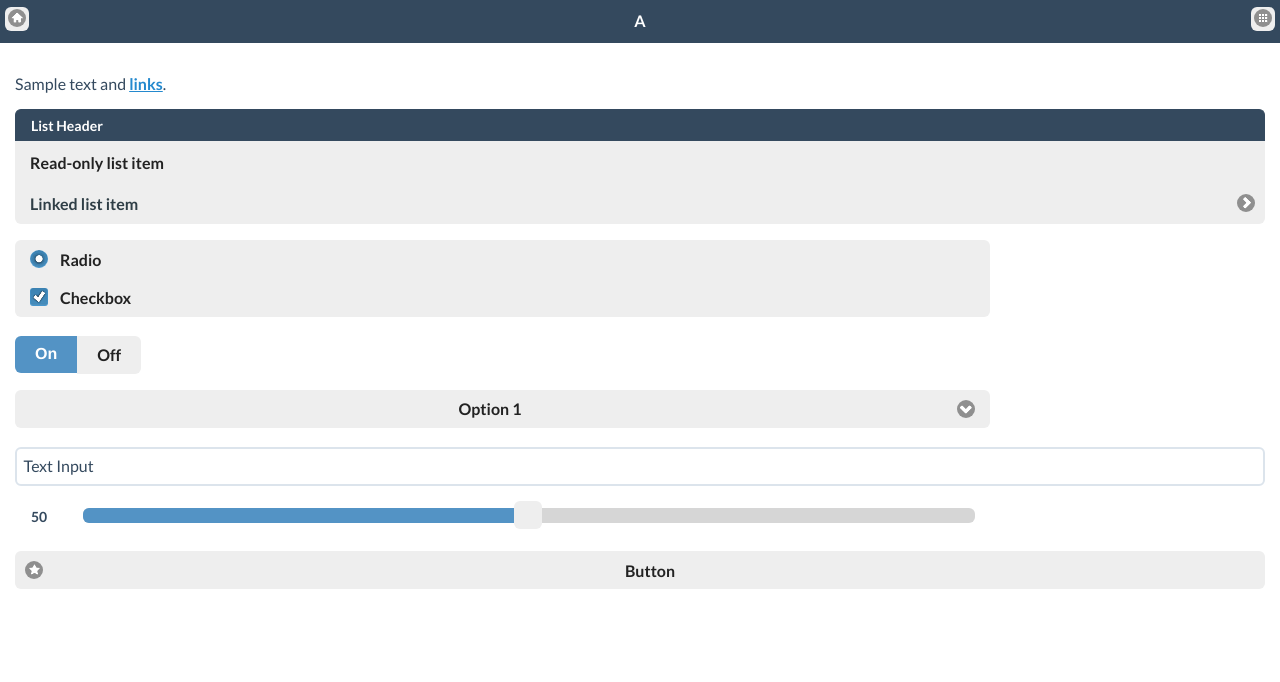
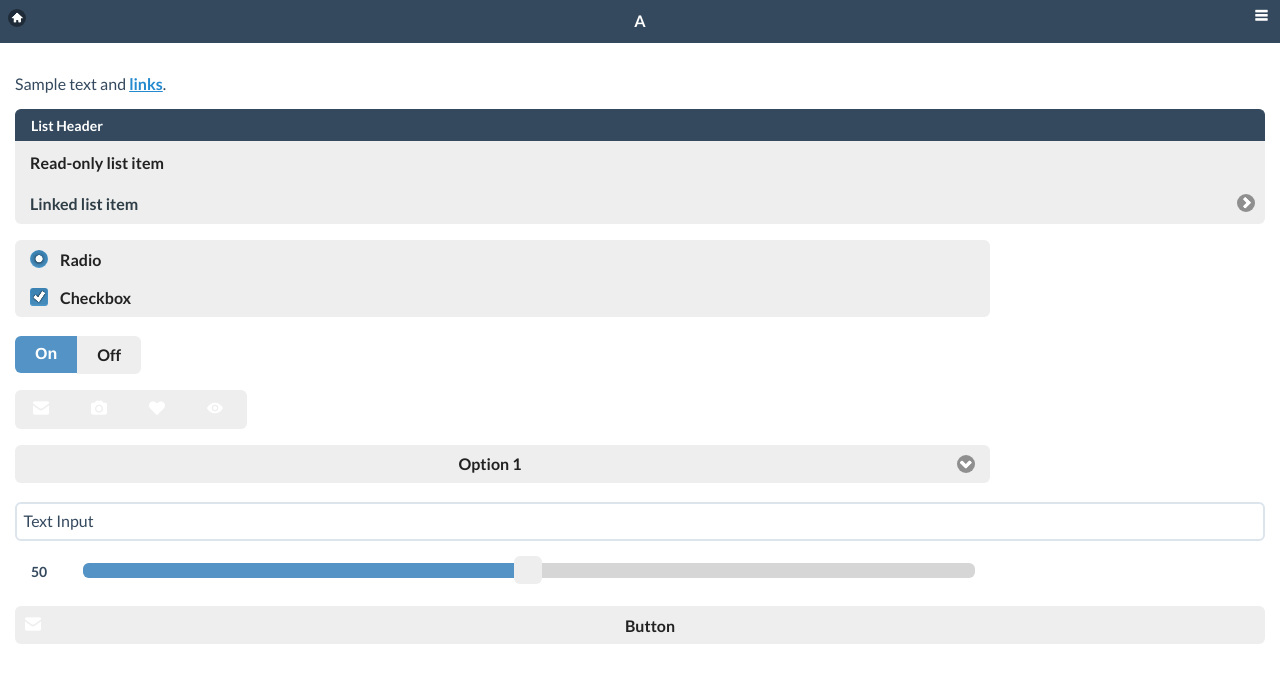
Before and after one commit to ququplay/jquery-mobile-flat-ui-theme, a plain HTML site: page index.html in a window 1280 px wide. Drawn offline with Linux system fonts and the light colour scheme.

Commit message:
added flat-ui icon fonts

```diff
--- /dev/null
+++ b/fonts.css
@@ -0,0 +1,83 @@
+/* Lato Font */
+
+@import url("http://fonts.googleapis.com/css?family=Lato:400,700,900,400italic");
+
+@font-face {
+  font-family: "Flat-UI-Icons-24";
+  src: url("fonts/Flat-UI-Icons-24.eot");
+  src: url("fonts/Flat-UI-Icons-24.eot?#iefix") format("embedded-opentype"), url("fonts/Flat-UI-Icons-24.woff") format("woff"), url("fonts/Flat-UI-Icons-24.ttf") format("truetype"), url("fonts/Flat-UI-Icons-24.svg#Flat-UI-Icons-24") format("svg");
+  font-weight: normal;
+  font-style: normal; }
+
+/* Use the following CSS code if you want to have a class per icon */
+/*Instead of a list of all class selectors,
+ *you can use the generic selector below, but it's slower:
+ *[class*="fui-"]:before { */
+.ui-icon-flat-video:before, .ui-icon-flat-time:before, .ui-icon-flat-settings:before, .ui-icon-flat-plus:before, .ui-icon-flat-new:before, .ui-icon-flat-menu:before, .ui-icon-flat-man:before, .ui-icon-flat-mail:before, .ui-icon-flat-lock:before, .ui-icon-flat-location:before, .ui-icon-flat-heart:before, .ui-icon-flat-eye:before, .ui-icon-flat-cross:before, .ui-icon-flat-cmd:before, .ui-icon-flat-checkround:before, .ui-icon-flat-checkmark:before, .ui-icon-flat-calendar:before, .ui-icon-flat-bubble:before, .ui-icon-flat-volume:before, .ui-icon-flat-camera:before {
+  font-family: "Flat-UI-Icons-24";
+  speak: none;
+  font-style: normal;
+  font-weight: normal;
+  line-height: 1;
+  -webkit-font-smoothing: antialiased;
+}
+
+.ui-icon-flat-video:before {
+  content: "\e000"; }
+
+.ui-icon-flat-time:before {
+  content: "\e001"; }
+
+.ui-icon-flat-settings:before {
+  content: "\e002"; }
+
+.ui-icon-flat-plus:before {
+  content: "\e003"; }
+
+.ui-icon-flat-new:before {
+  content: "\e005"; }
+
+.ui-icon-flat-menu:before {
+  content: "\e006"; }
+
+.ui-icon-flat-man:before {
+  content: "\e007"; }
+
+.ui-icon-flat-mail:before {
+  content: "\e008"; }
+
+.ui-icon-flat-lock:before {
+  content: "\e009"; }
+
+.ui-icon-flat-location:before {
+  content: "\e00a"; }
+
+.ui-icon-flat-heart:before {
+  content: "\e00b"; }
+
+.ui-icon-flat-eye:before {
+  content: "\e00c"; }
+
+.ui-icon-flat-cross:before {
+  content: "\e00d"; }
+
+.ui-icon-flat-cmd:before {
+  content: "\e00e"; }
+
+.ui-icon-flat-checkround:before {
+  content: "\e00f"; }
+
+.ui-icon-flat-checkmark:before {
+  content: "\e010"; }
+
+.ui-icon-flat-calendar:before {
+  content: "\e011"; }
+
+.ui-icon-flat-bubble:before {
+  content: "\e012"; }
+
+.ui-icon-flat-volume:before {
+  content: "\e013"; }
+
+.ui-icon-flat-camera:before {
+  content: "\e004"; }
--- a/index.html
+++ b/index.html
@@ -6,6 +6,7 @@
 
   <style type="text/css" id="styleblock">
   </style>
+  <link rel="stylesheet" type="text/css" href="fonts.css" />
   <link rel="stylesheet" type="text/css" href="jqm.starter.theme.css" />
   <link rel="stylesheet" type="text/css" href="jqm.flatui.theme.css" />
   <link rel="stylesheet" type="text/css" href="jqm.structure.css" />
@@ -24,10 +25,10 @@
 			</span>
 		</a>
 		<h1 class="ui-title" tabindex="0" role="heading" aria-level="1">A</h1>
-		<a class="ui-btn-right ui-btn ui-btn-icon-notext ui-btn-corner-all ui-shadow ui-btn-up-a" data-iconpos="notext" data-theme="a" data-role="button" data-icon="grid" title=" Navigation ">
+		<a class="ui-btn-right ui-btn ui-btn-icon-notext ui-btn-corner-all ui-shadow ui-btn-up-a" data-iconpos="notext" data-theme="a" data-role="button" data-icon="menu-24" title=" Navigation ">
 			<span class="ui-btn-inner ui-btn-corner-all">
 				<span class="ui-btn-text"> Navigation </span>
-				<span data-form="ui-icon" class="ui-icon ui-icon-grid ui-icon-shadow"></span>
+				<span data-form="ui-icon" class="ui-icon ui-icon-flat-menu ui-icon-shadow"></span>
 			</span>
 		</a>
 	</div>
@@ -63,6 +64,14 @@
 				<label for="radio-view-b-a" data-form="ui-btn-up-a">Off</label>
 			</fieldset>
 		</div>
+		<div data-role="fieldcontain">
+			<div data-role="controlgroup" data-type="horizontal">
+	    	<a href="#" data-icon="flat-mail" data-iconpos="notext" data-role="button">Yes</a>
+	    	<a href="#" data-icon="flat-camera" data-iconpos="notext" data-role="button">Yes</a>
+	    	<a href="#" data-icon="flat-heart" data-iconpos="notext" data-role="button">Yes</a>
+	    	<a href="#" data-icon="flat-eye" data-iconpos="notext" data-role="button">Yes</a>
+			</div>
+		</div>
 
 		<div data-role="fieldcontain">
 			<select name="select-choice" id="select-choice-a" data-native-menu="false" data-theme="a" data-form="ui-btn-up-a">
@@ -79,7 +88,7 @@
 			<input type="range" name="slider" value="50" min="0" max="100" data-form="ui-body-a" data-theme="a" data-highlight="true" />
 		</div>
 
-		<button data-icon="star" data-theme="a" data-form="ui-btn-up-a">Button</button>
+		<button data-icon="flat-mail" data-theme="a" data-form="ui-btn-up-a">Button</button>
 	</div>
 </div><!--end_swatches-->
 
--- a/jqm.starter.theme.css
+++ b/jqm.starter.theme.css
@@ -7,10 +7,6 @@
 * http://jquery.org/license
 *
 */
-
-/* Lato Font */
-
-@import url("http://fonts.googleapis.com/css?family=Lato:400,700,900,400italic");
 
 /* Swatches */
 
@@ -128,6 +124,11 @@
 	text-decoration: none;
 }
 
+.ui-bar-a .ui-btn-up-a,
+.ui-bar-a .ui-btn-down-a,
+.ui-bar-a .ui-btn-hover-a {
+	background-color: #34495e;
+}
 
 /* Structure */
 
@@ -202,12 +203,36 @@ a.ui-link-inherit {
 
 .ui-icon,
 .ui-icon-searchfield:after {
+	background-repeat: no-repeat;
+	width: 20px;
+	height: 20px;
+	-moz-border-radius: 10px;
+	-webkit-border-radius: 10px;
+	border-radius: 10px;
+	line-height: 16px;
+	color: white;
+}
+
+.ui-btn-icon-notext .ui-btn-inner .ui-icon:before { margin-left: -3px;}
+
+.ui-li-link-alt .ui-btn-inner .ui-icon {
+	margin: -10px -10px auto auto !important;
+}
+
+/* supporting original icons */
+.ui-icon-plus, .ui-icon-minus, .ui-icon-delete, .ui-icon-arrow-r,
+.ui-icon-arrow-l, .ui-icon-arrow-u, .ui-icon-arrow-d, .ui-icon-check,
+.ui-icon-gear, .ui-icon-refresh, .ui-icon-forward, .ui-icon-back,
+.ui-icon-grid, .ui-icon-star, .ui-icon-alert, .ui-icon-info, .ui-icon-home, .ui-icon-search, .ui-icon-searchfield:after,
+.ui-icon-checkbox-off, .ui-icon-checkbox-on, .ui-icon-radio-off, .ui-icon-radio-on, .ui-icon-email , .ui-icon-page,
+.ui-icon-question , .ui-icon-foursquare, .ui-icon-dollar , .ui-icon-euro,
+.ui-icon-pound , .ui-icon-apple , .ui-icon-chat , .ui-icon-trash , .ui-icon-mappin , .ui-icon-direction,
+.ui-icon-heart , .ui-icon-wrench , .ui-icon-play , .ui-icon-pause , .ui-icon-stop , .ui-icon-person , .ui-icon-music,
+.ui-icon-wifi , .ui-icon-phone , .ui-icon-power ,
+.ui-icon-lightning , .ui-icon-drink , .ui-icon-android {
 	background-color: 						#666666 /*{global-icon-color}*/;
 	background-color: 						rgba(0,0,0,.4) /*{global-icon-disc}*/;
 	background-image: url(images/icons-18-white.png) /*{global-icon-set}*/;
-	background-repeat: no-repeat;
-	-webkit-border-radius: 				9px;
-	border-radius: 						9px;
 }
 
 /* Alt icon color
```
Also changed, not shown: fonts/Flat-UI-Icons-16.ttf (added), fonts/Flat-UI-Icons-16.woff (added), fonts/Flat-UI-Icons-24.ttf (added), fonts/Flat-UI-Icons-24.woff (added), 6 other files.
